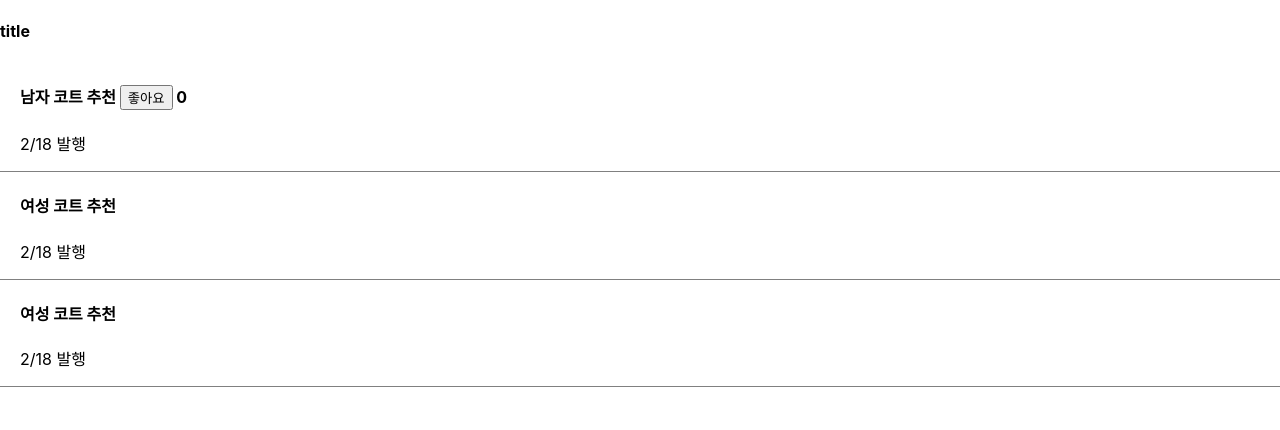
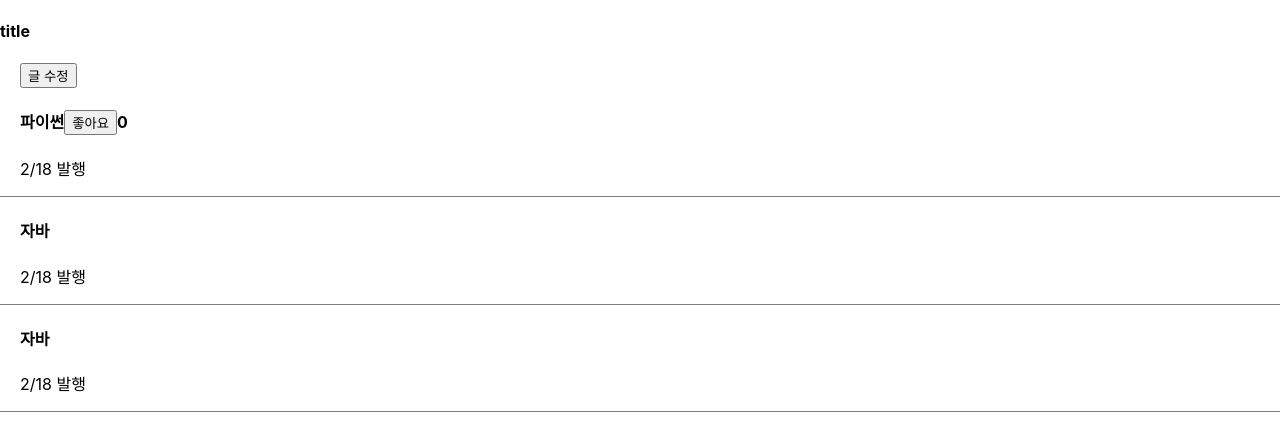
Before and after one commit to eojin312/react, a React (Create React App) app: page / in a window 1280 px wide. Shown: the top 430 px of the page. Built offline with nearby package versions, Linux system fonts and the light colour scheme.

Commit message:
copy 본 쉘카피를 이용해서 값 변경하기

```diff
--- a/src/App.js
+++ b/src/App.js
@@ -6,13 +6,9 @@ import {useState} from "react";
 
 function App() {
     let post = '맛집';
-    let [title1, title2] = useState(['남자 코트 추천', '여성 코트 추천']);
+    let [title1, actionChangeTitle] = useState(['파이썬',  '자바', '코틀린', '루비']);
     let [logo, setLogo] = useState('title');
     let [popupApply, good] = useState(0);
-    function plusOne() {
-        console.log(1);
-        popupApply = popupApply + 1;
-    }
 
     return (
         <div className="App">
@@ -20,7 +16,19 @@ function App() {
                 <h4>{logo}</h4>
             </div>
             <div className="list">
-                <h4>{ title1[0] } <button onClick={ () => {good(popupApply+1)} }>좋아요</button> {popupApply} </h4>
+                <button onClick={() => {
+                    let copy = [...title1]
+                    copy[0] = '여성 코트 추천'
+                    actionChangeTitle(copy);
+                }}>글 수정
+                </button>
+
+                <h4>{title1[0]}
+                    <button onClick={() => {
+                        good(popupApply + 1)
+                    }}>좋아요
+                    </button>
+                    {popupApply} </h4>
                 <p>2/18 발행</p>
             </div>
             <div className="list">
```
